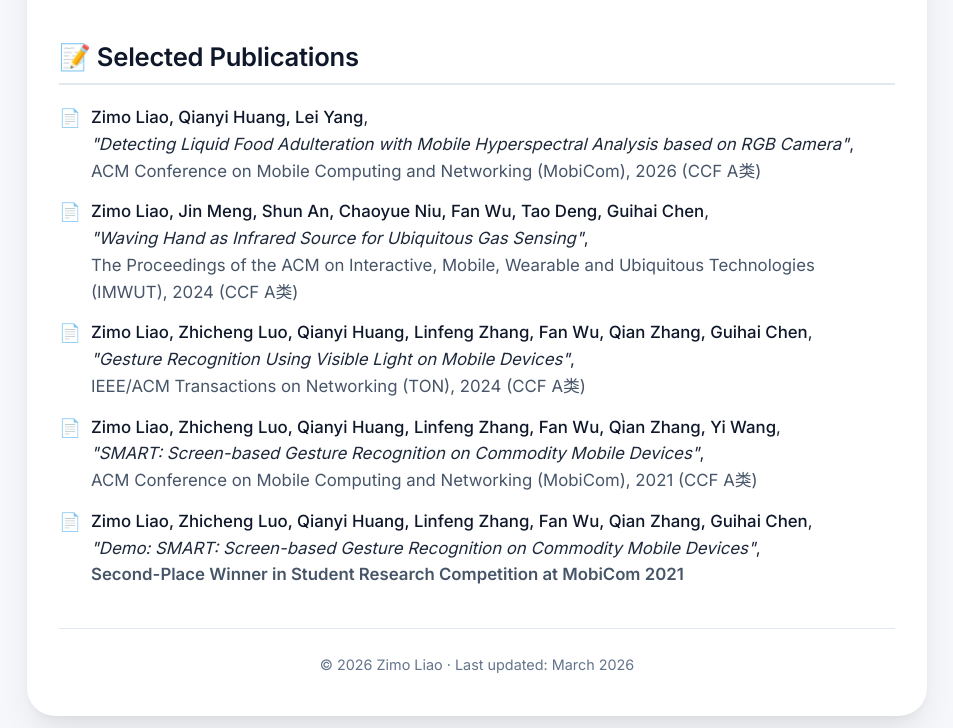
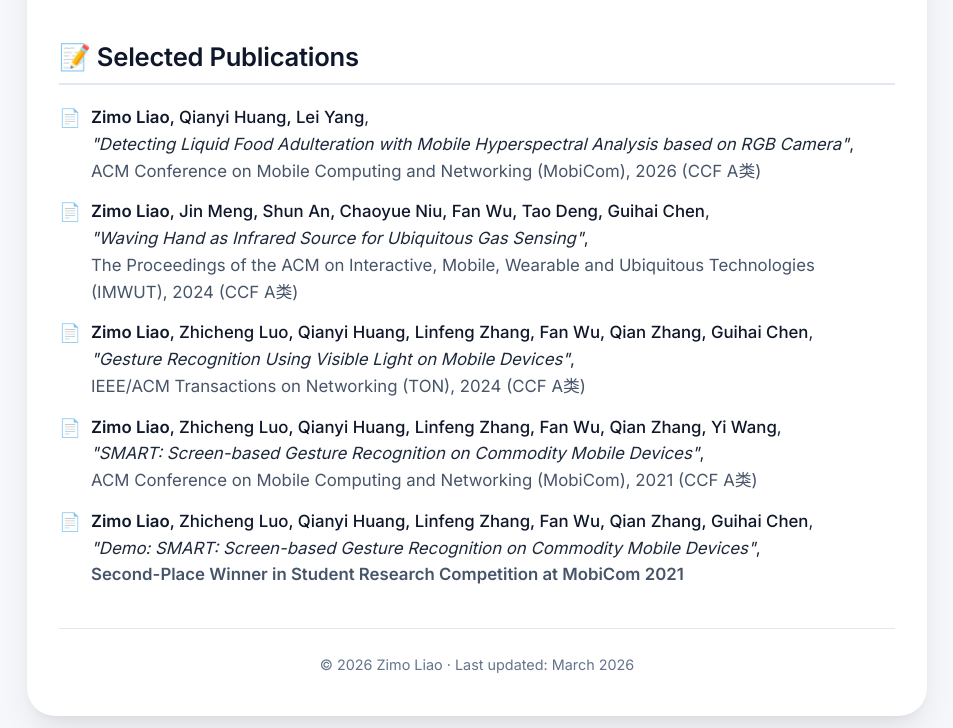
Before and after one commit to Julie-Liao/Julie-Liao.github.io, a plain HTML site: page index.html in a window 1280 px wide. Shown: the part 611-1339 px from the top of the page, without its empty margins (163-1116 px from the left). Drawn offline with Linux system fonts and the light colour scheme.

Commit message:
Update index.html

```diff
--- a/index.html
+++ b/index.html
@@ -239,27 +239,27 @@
             <h2 class="section-title">📝 Selected Publications</h2>
             <ul class="publications-list">
                 <li>
-                    <span class="paper-authors">Zimo Liao, Qianyi Huang, Lei Yang</span>,<br>
+                    <span class="paper-authors"><strong>Zimo Liao</strong>, Qianyi Huang, Lei Yang</span>,<br>
                     <span class="paper-title">"Detecting Liquid Food Adulteration with Mobile Hyperspectral Analysis based on RGB Camera"</span>,<br>
                     <span class="paper-venue">ACM Conference on Mobile Computing and Networking (MobiCom), 2026 (CCF A类)</span>
                 </li>
                 <li>
-                    <span class="paper-authors">Zimo Liao, Jin Meng, Shun An, Chaoyue Niu, Fan Wu, Tao Deng, Guihai Chen</span>,<br>
+                    <span class="paper-authors"><strong>Zimo Liao</strong>, Jin Meng, Shun An, Chaoyue Niu, Fan Wu, Tao Deng, Guihai Chen</span>,<br>
                     <span class="paper-title">"Waving Hand as Infrared Source for Ubiquitous Gas Sensing"</span>,<br>
                     <span class="paper-venue">The Proceedings of the ACM on Interactive, Mobile, Wearable and Ubiquitous Technologies (IMWUT), 2024 (CCF A类)</span>
                 </li>
                 <li>
-                    <span class="paper-authors">Zimo Liao, Zhicheng Luo, Qianyi Huang, Linfeng Zhang, Fan Wu, Qian Zhang, Guihai Chen</span>,<br>
+                    <span class="paper-authors"><strong>Zimo Liao</strong>, Zhicheng Luo, Qianyi Huang, Linfeng Zhang, Fan Wu, Qian Zhang, Guihai Chen</span>,<br>
                     <span class="paper-title">"Gesture Recognition Using Visible Light on Mobile Devices"</span>,<br>
                     <span class="paper-venue">IEEE/ACM Transactions on Networking (TON), 2024 (CCF A类)</span>
                 </li>
                 <li>
-                    <span class="paper-authors">Zimo Liao, Zhicheng Luo, Qianyi Huang, Linfeng Zhang, Fan Wu, Qian Zhang, Yi Wang</span>,<br>
+                    <span class="paper-authors"><strong>Zimo Liao</strong>, Zhicheng Luo, Qianyi Huang, Linfeng Zhang, Fan Wu, Qian Zhang, Yi Wang</span>,<br>
                     <span class="paper-title">"SMART: Screen-based Gesture Recognition on Commodity Mobile Devices"</span>,<br>
                     <span class="paper-venue">ACM Conference on Mobile Computing and Networking (MobiCom), 2021 (CCF A类)</span>
                 </li>
                 <li>
-                    <span class="paper-authors">Zimo Liao, Zhicheng Luo, Qianyi Huang, Linfeng Zhang, Fan Wu, Qian Zhang, Guihai Chen</span>,<br>
+                    <span class="paper-authors"><strong>Zimo Liao</strong>, Zhicheng Luo, Qianyi Huang, Linfeng Zhang, Fan Wu, Qian Zhang, Guihai Chen</span>,<br>
                     <span class="paper-title">"Demo: SMART: Screen-based Gesture Recognition on Commodity Mobile Devices"</span>,<br>
                     <span class="paper-venue"><strong>Second-Place Winner in Student Research Competition at MobiCom 2021</strong></span>
                 </li>
```
